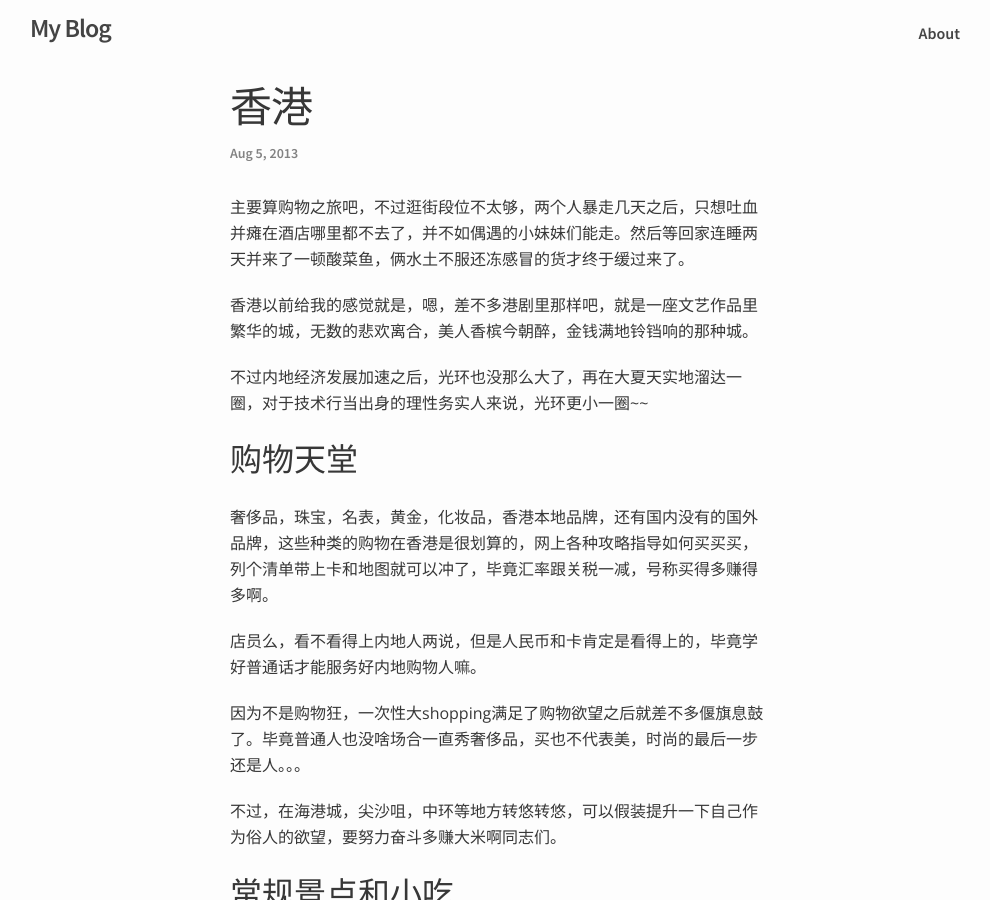
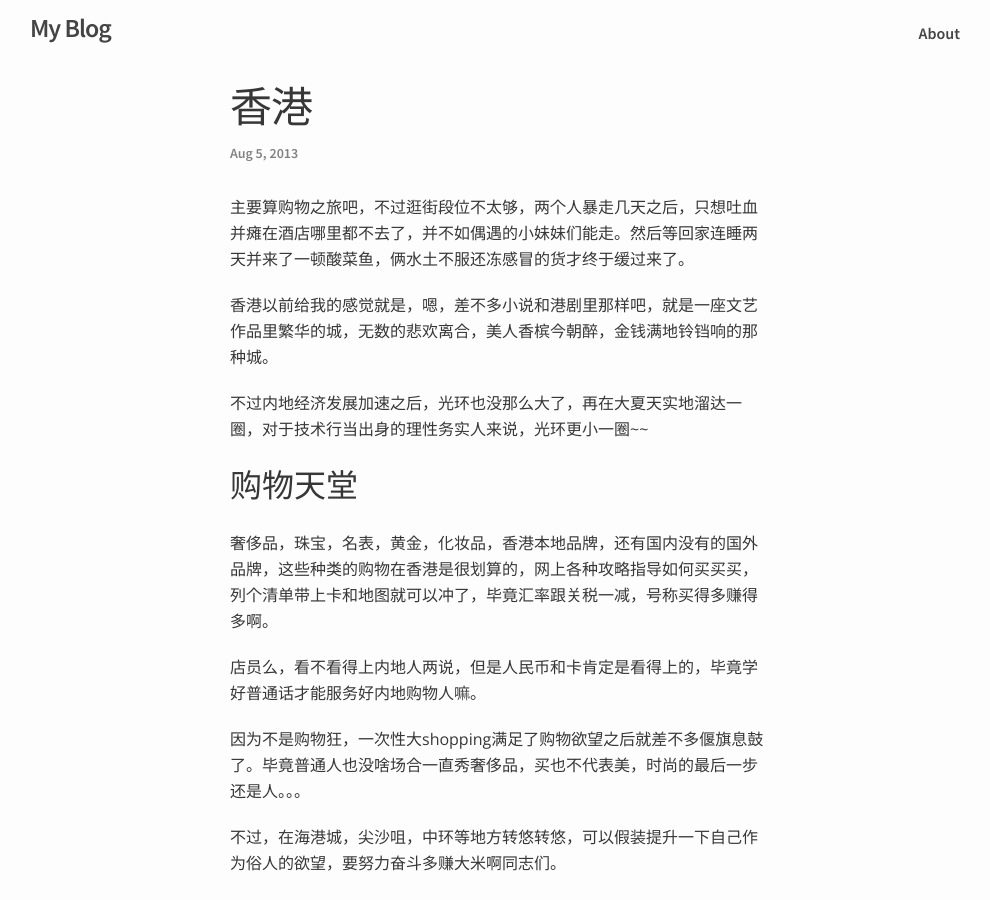
Before and after one commit to hazel-new/HazelBlog, a Jekyll site: the page built from _posts/2013-08-5-香港.md, in a window 1280 px wide and 900 px high. Shown: the whole window, without its empty margins (140-1130 px from the left). Built offline with Jekyll 4.4.1, drawn with Linux system fonts in a browser that asks for light colours; our own code applies the rules of GitHub Pages for plain Markdown files.

Commit message:
modify hk

```diff
--- a/_posts/2013-08-5-香港.md
+++ b/_posts/2013-08-5-香港.md
@@ -1,6 +1,6 @@
 主要算购物之旅吧，不过逛街段位不太够，两个人暴走几天之后，只想吐血并瘫在酒店哪里都不去了，并不如偶遇的小妹妹们能走。然后等回家连睡两天并来了一顿酸菜鱼，俩水土不服还冻感冒的货才终于缓过来了。
 
-香港以前给我的感觉就是，嗯，差不多港剧里那样吧，就是一座文艺作品里繁华的城，无数的悲欢离合，美人香槟今朝醉，金钱满地铃铛响的那种城。
+香港以前给我的感觉就是，嗯，差不多小说和港剧里那样吧，就是一座文艺作品里繁华的城，无数的悲欢离合，美人香槟今朝醉，金钱满地铃铛响的那种城。
 
 不过内地经济发展加速之后，光环也没那么大了，再在大夏天实地溜达一圈，对于技术行当出身的理性务实人来说，光环更小一圈~~
 
```
